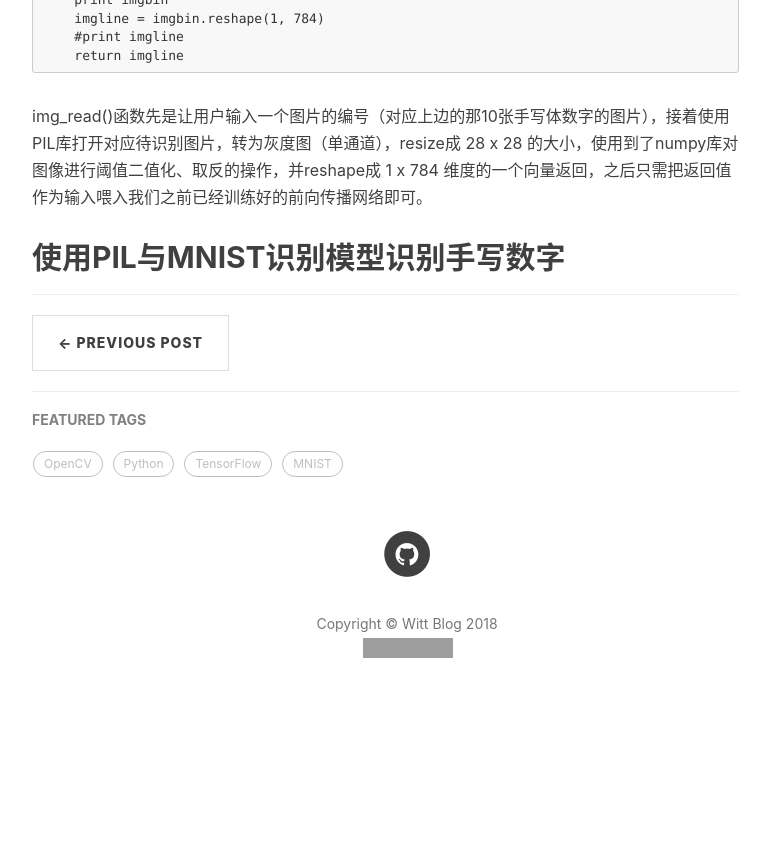
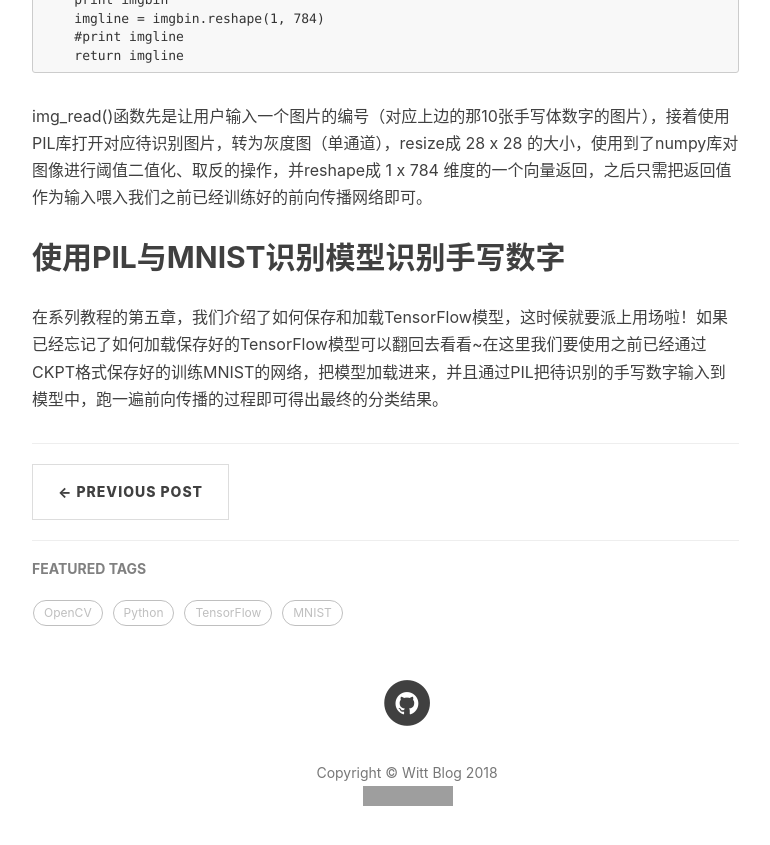
Before and after one commit to primetong/primetong.github.io, a Jekyll site: the page built from _posts/2018-04-28-tensorflow-mnist-handwriting-recognition.markdown, in a window 1280 px wide and 900 px high, scrolled down 5248 px. Shown: the top 845 px of the window, without its empty margins (233-1003 px from the left). Built offline with Jekyll 4.4.1, drawn with Linux system fonts in a browser that asks for light colours; nearby versions of some CDN libraries; comment, search, counter and statistics services are not loaded; before the commit the page ends 6000 px from its top, so only the background shows below that; grey boxes are pictures that could not be loaded.

Commit message:
Post tensorflow-mnist-handwriting-recognition

```diff
--- a/_posts/2018-04-28-tensorflow-mnist-handwriting-recognition.markdown
+++ b/_posts/2018-04-28-tensorflow-mnist-handwriting-recognition.markdown
@@ -159,3 +159,4 @@
 img_read()函数先是让用户输入一个图片的编号（对应上边的那10张手写体数字的图片），接着使用PIL库打开对应待识别图片，转为灰度图（单通道），resize成 28 x 28 的大小，使用到了numpy库对图像进行阈值二值化、取反的操作，并reshape成 1 x 784 维度的一个向量返回，之后只需把返回值作为输入喂入我们之前已经训练好的前向传播网络即可。
 
 ## 使用PIL与MNIST识别模型识别手写数字
+在系列教程的第五章，我们介绍了如何保存和加载TensorFlow模型，这时候就要派上用场啦！如果已经忘记了如何加载保存好的TensorFlow模型可以翻回去看看~在这里我们要使用之前已经通过CKPT格式保存好的训练MNIST的网络，把模型加载进来，并且通过PIL把待识别的手写数字输入到模型中，跑一遍前向传播的过程即可得出最终的分类结果。
```
